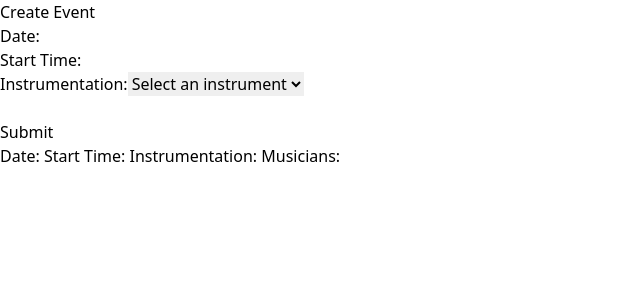
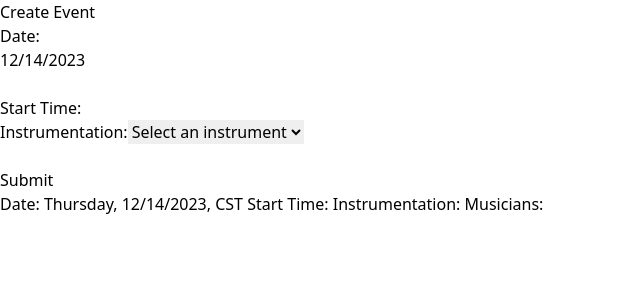
Before and after one commit to justincanavanmusic/band-manager, a React (Vite) app: page /create-event in a window 1280 px wide. Shown: the top 300 px of the page, without its empty margins (0-640 px from the left). Built offline with nearby package versions, Linux system fonts and the light colour scheme.

Commit message:
set up dateTimePicker, changes gigForm state. incorporated luxonDateTime library to parseDate to CST, fixed bug of numerous do you want to continue modals

```diff
--- /dev/null
+++ b/src/components/DateTimePicker/DateTimePicker.tsx
@@ -0,0 +1,29 @@
+import { useState } from "react"
+import DatePicker from "react-datepicker"
+import "react-datepicker/dist/react-datepicker.css"
+import { CreateGigContext } from "../EventCreate/context/CreateGigContext"
+import { useContext } from "react"
+
+const DateTimePicker = () => {
+  const { gigForm, setGigForm } = useContext(CreateGigContext)
+
+  const handleDateChange = (date: Date) => {
+    setGigForm({
+      ...gigForm,
+      date
+    })
+  }
+
+  return (
+    <div>
+      <DatePicker
+        selected={gigForm.date}
+        onChange={(date) => {
+          date instanceof Date && handleDateChange(date)
+        }}
+      />
+    </div>
+  )
+}
+
+export default DateTimePicker
--- a/src/components/EventCreate/GigCreate.tsx
+++ b/src/components/EventCreate/GigCreate.tsx
@@ -6,25 +6,24 @@ import {
   Instrument,
   Musician,
 } from "../../types/GigTypes"
-import {
-  addInstrumentToArr,
-  checkInstrumentation,
-} from "./utils/helpers"
+import { addInstrumentToArr, checkInstrumentation } from "./utils/helpers"
 import { CreateGigContext } from "./context/CreateGigContext"
 import MusicianSelector from "./components/MusicianSelector"
+import DateSelector from "./components/DateSelector"
+import { parseDate } from "./utils/parseDate"
 
 const GigCreate = () => {
   const [gigForm, setGigForm] = useState<GigForm>({
     clientName: "",
-    date: "",
+    date: new Date(),
     startTime: "",
     instrumentation: [],
     selectedMusicians: [],
   })
 
-  // useEffect(() => {
-  //   console.log("selectedMusicians", gigForm.selectedMusicians)
-  // }, [gigForm.selectedMusicians])
+  useEffect(() => {
+    console.log("gigForm", gigForm)
+  }, [gigForm])
 
   const addInstrument = (e: React.ChangeEvent<HTMLSelectElement>) => {
     const { value } = e.target
@@ -75,37 +74,20 @@ const GigCreate = () => {
     }
   }
 
+  console.log(parseDate(gigForm.date))
+
   return (
     <CreateGigContext.Provider
       value={{
         gigForm,
         setGigForm,
+        handleChange,
       }}
     >
       <form onSubmit={handleSubmit}>
         <div className="flex flex-col">
-          <label>
-            Date:
-            <input
-              className="border border-black"
-              type="text"
-              name="date"
-              value={gigForm.date}
-              onChange={handleChange}
-            />
-          </label>
-          <br />
-          <label>
-            Start Time:
-            <input
-              className="border border-black"
-              type="text"
-              name="startTime"
-              value={gigForm.startTime}
-              onChange={handleChange}
-            />
-          </label>
-          <br />
+          <DateSelector />
+
           <label>
             Instrumentation:
             <select
@@ -117,7 +99,9 @@ const GigCreate = () => {
             >
               <option value="">Select an instrument</option>
               {instruments.map((instrument) => (
-                <option key={`${instrument}-select`} value={instrument}>{instrument}</option>
+                <option key={`${instrument}-select`} value={instrument}>
+                  {instrument}
+                </option>
               ))}
             </select>
           </label>
@@ -130,7 +114,7 @@ const GigCreate = () => {
           </button>
           {/* User Selections */}
           <div className="flex flex-col mt-8">
-            <span>Date: {gigForm.date}</span>
+            <span>Date: {parseDate(gigForm.date)} </span>
             <span>Start Time: {gigForm.startTime}</span>
             <span>
               Instrumentation:{" "}
--- /dev/null
+++ b/src/components/EventCreate/components/DateSelector.tsx
@@ -0,0 +1,30 @@
+import { CreateGigContext } from "../context/CreateGigContext"
+import { useContext } from "react"
+import DateTimePicker from "../../DateTimePicker/DateTimePicker"
+
+const DateSelector = () => {
+  const { gigForm, handleChange } = useContext(CreateGigContext)
+
+  return (
+    <div>
+      <label>
+        Date:
+        <DateTimePicker />
+      </label>
+      <br />
+      <label>
+        Start Time:
+        <input
+          className="border border-black"
+          type="text"
+          name="startTime"
+          value={gigForm.startTime}
+          onChange={handleChange}
+        />
+      </label>
+      <br />
+    </div>
+  )
+}
+
+export default DateSelector
--- a/src/components/EventCreate/components/MusicianSelector.tsx
+++ b/src/components/EventCreate/components/MusicianSelector.tsx
@@ -3,8 +3,8 @@ import { musicians } from "../../../seedData"
 import type { Musician } from "../../../types/GigTypes"
 import { addMusician } from "../utils/helpers"
 import { CreateGigContext } from "../context/CreateGigContext"
-import { Instrument } from "../../../types/GigTypes"
-import { isInstrument, isMusician } from "../utils/typeGuards"
+
+import { isMusician } from "../utils/typeGuards"
 import { addMusicianAfterConfirm } from "../utils/helpers"
 
 const MusicianSelector = () => {
@@ -49,7 +49,9 @@ const MusicianSelector = () => {
     }
   }
 
-  return gigForm.instrumentation.map((instrument) => (
+  return (
+    <div>
+      {gigForm.instrumentation.map((instrument) => (
         <div>
           <label>Add {instrument}</label>
           <select
@@ -67,6 +69,8 @@ const MusicianSelector = () => {
                 )
             )}
           </select>
+        </div>
+      ))}
      {addDuplicateModal && (
   <div>
     <label htmlFor="yes">Yes</label>
@@ -86,6 +90,6 @@ const MusicianSelector = () => {
   </div>
 )}
     </div>
-  ))
+  )
 }
 export default MusicianSelector
--- a/src/components/EventCreate/context/CreateGigContext.ts
+++ b/src/components/EventCreate/context/CreateGigContext.ts
@@ -4,6 +4,7 @@ import { GigForm } from "../../../types/GigTypes"
 type CreateGigContextType = {
   gigForm: GigForm
   setGigForm: React.Dispatch<React.SetStateAction<GigForm>>
+  handleChange: (e: any) => void
 
 }
 
--- /dev/null
+++ b/src/components/EventCreate/utils/parseDate.ts
@@ -0,0 +1,14 @@
+import { DateTime } from "luxon"
+
+export const parseDate = (date: Date) => {
+  let luxonDateTime = DateTime.fromJSDate(date)
+  let dateTimeCST = luxonDateTime.setZone("America/Chicago")
+  let dayOfWeek = dateTimeCST.weekdayLong
+
+  let timeZone = dateTimeCST.offsetNameShort
+
+  let parsedDate =
+    dayOfWeek + ", " + dateTimeCST.toLocaleString() + ", " + timeZone
+
+  return parsedDate
+}
--- a/src/types/GigTypes.ts
+++ b/src/types/GigTypes.ts
@@ -1,5 +1,5 @@
 export type Gig = {
-  date: string
+  date: Date
   location: string
   pay: string
   musicians: Musician[]
@@ -13,7 +13,7 @@ export type Musician = {
 
 export type GigForm = {
     clientName: string
-    date: string
+    date: Date
     startTime: string
     instrumentation: Instrument[]
     selectedMusicians: Musician[]
```
Also changed, not shown: package.json (+6 -1 lines), 1 other file (tests, documents, lock files or other folders). Lines whose indentation alone changed are shown as unchanged.
